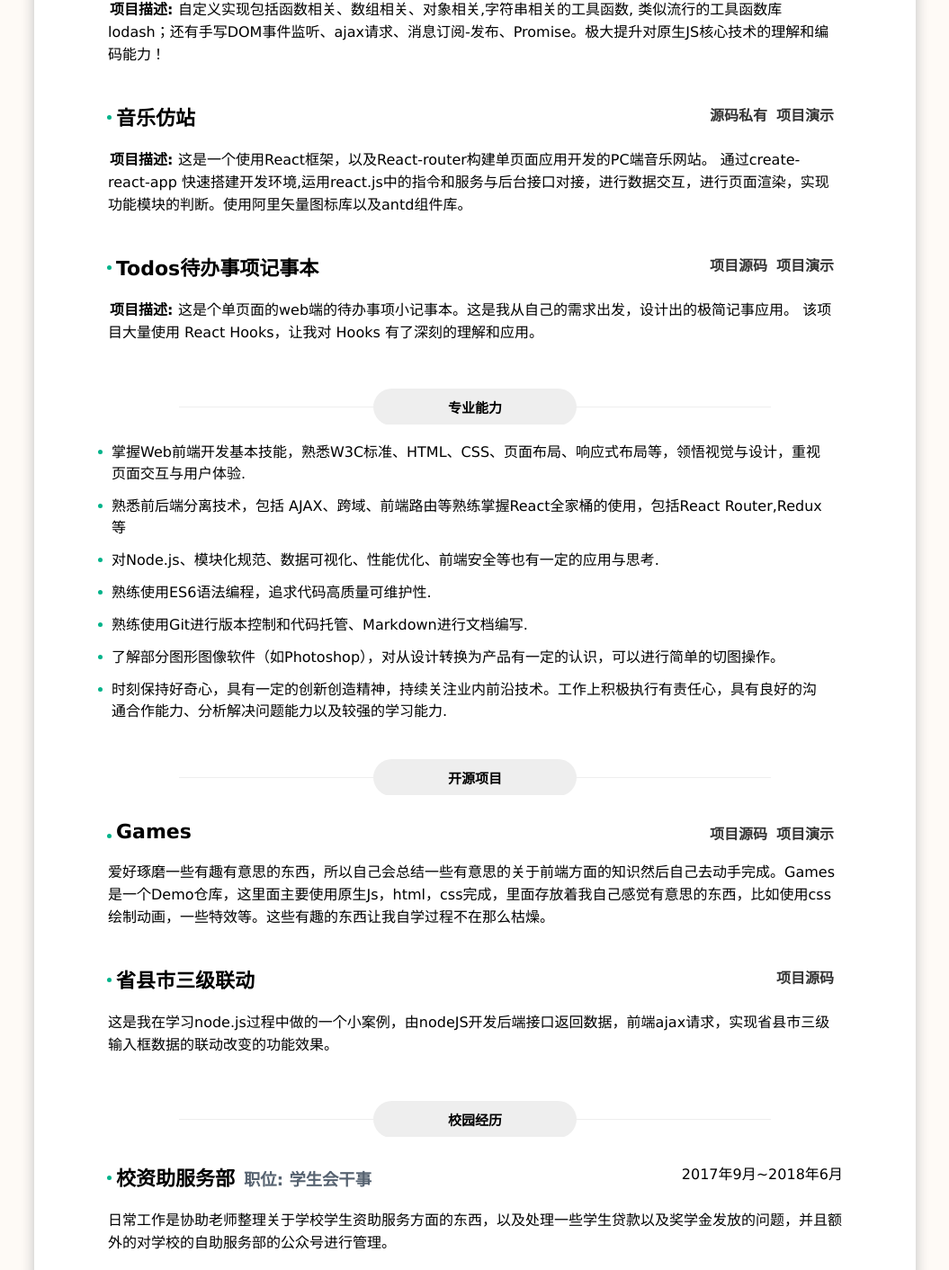
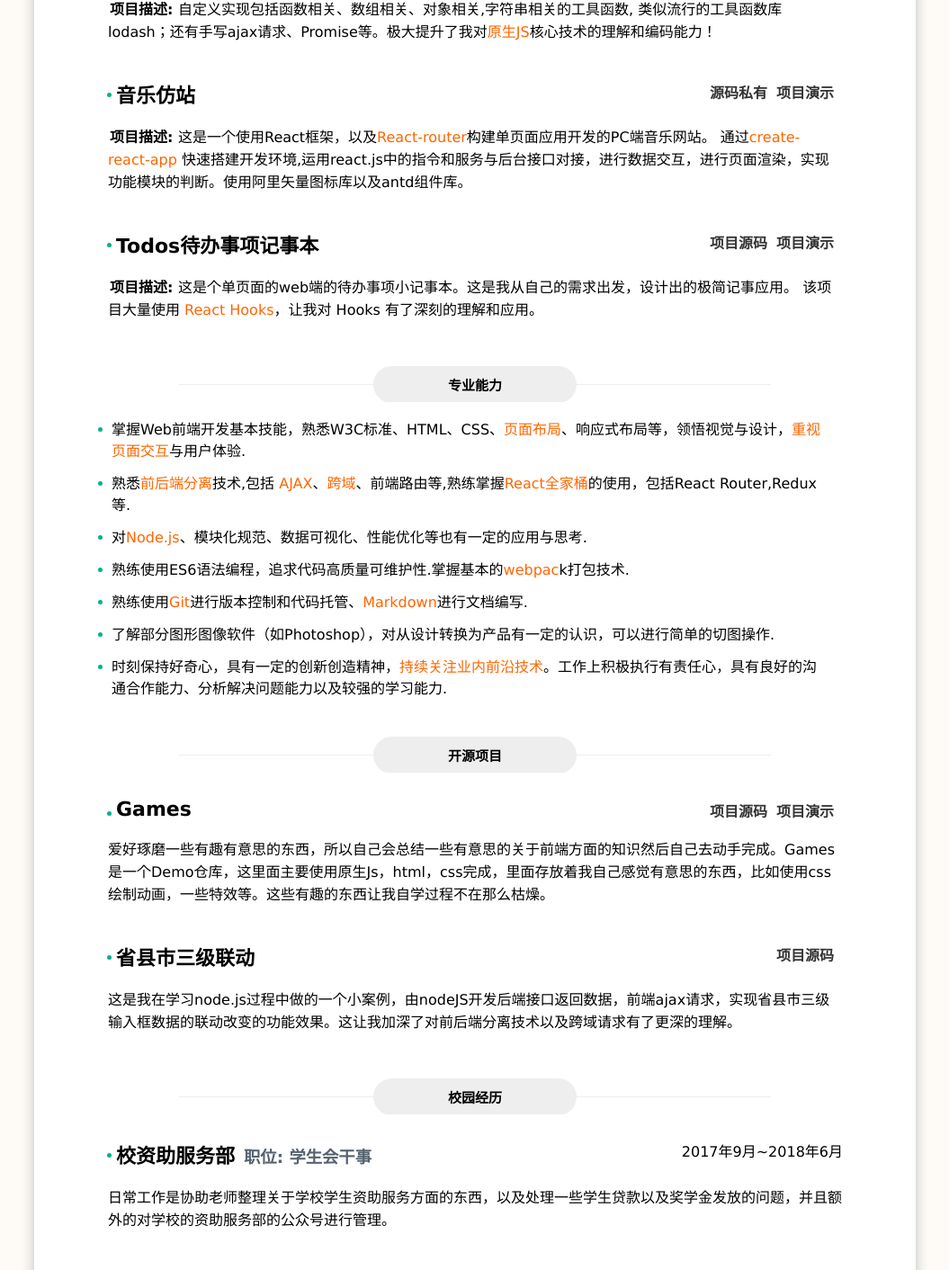
Before and after one commit to samuel-xiangpeng/display-resume, a React (Create React App) app: page /#/resume in a window 1280 px wide. Shown: the part 573-1985 px from the top of the page at 90% size, without its empty margins (112-1167 px from the left). Built offline with nearby package versions, Linux system fonts and the light colour scheme; a small style sheet from the web is missing.

Commit message:
😌修改样式文件

```diff
--- a/src/Resume.js
+++ b/src/Resume.js
@@ -50,11 +50,11 @@ const Resume = function () {
                             <header className='item-hd'>
                                 <h3><i className='dot' />自定义工具库</h3>
                                 <div className='links'>
-                                    <a rel="noreferrer" href="https://github.com/samuel-xiangpeng/toolroom" target='_blank'>项目源码</a>
-                                    <a rel="noreferrer" href="https://samuel-xiangpeng.github.io/toolroom/" target='_blank'>项目文档</a>
+                                    <a rel="noreferrer" href="https://github.com/samuel-xiangpeng/tools" target='_blank'>项目源码</a>
+                                    <a rel="noreferrer" href="https://samuel-xiangpeng.github.io/tools/#/" target='_blank'>项目文档</a>
                                 </div>
                             </header>
-                            <div className="item-bd"><span>项目描述: </span>自定义实现包括函数相关、数组相关、对象相关,字符串相关的工具函数, 类似流行的工具函数库lodash；还有手写DOM事件监听、ajax请求、消息订阅-发布、Promise。极大提升对原生JS核心技术的理解和编码能力！</div>
+                            <div className="item-bd"><span>项目描述: </span>自定义实现包括函数相关、数组相关、对象相关,字符串相关的工具函数, 类似流行的工具函数库lodash；还有手写ajax请求、Promise等。极大提升了我对<strong>原生JS</strong>核心技术的理解和编码能力！</div>
                         </div>
                         <div className="item">
                             <header className='item-hd'>
@@ -66,8 +66,8 @@ const Resume = function () {
                             </header>
                             <div className="item-bd">
                                 <span>项目描述: </span>
-                                这是一个使用React框架，以及React-router构建单页面应用开发的PC端音乐网站。
-                                通过create-react-app 快速搭建开发环境,运用react.js中的指令和服务与后台接口对接，进行数据交互，进行页面渲染，实现功能模块的判断。使用阿里矢量图标库以及antd组件库。
+                                这是一个使用React框架，以及<strong>React-router</strong>构建单页面应用开发的PC端音乐网站。
+                                通过<strong>create-react-app</strong> 快速搭建开发环境,运用react.js中的指令和服务与后台接口对接，进行数据交互，进行页面渲染，实现功能模块的判断。使用阿里矢量图标库以及antd组件库。
                             </div>
                         </div>
                         <div className="item">
@@ -81,7 +81,7 @@ const Resume = function () {
                             <div className="item-bd">
                                 <span>项目描述: </span>
                                 这是个单页面的web端的待办事项小记事本。这是我从自己的需求出发，设计出的极简记事应用。
-该项目大量使用 React Hooks，让我对 Hooks 有了深刻的理解和应用。
+该项目大量使用 <strong>React Hooks</strong>，让我对 Hooks 有了深刻的理解和应用。
                             </div>
                         </div>
                     </div>
@@ -98,13 +98,13 @@ const Resume = function () {
                     {/* 主体 */ }
                     <div className="section-bd">
                         <ul className='section-list'>
-                            <li><p className='section-content'><i className='dot' /> 掌握Web前端开发基本技能，熟悉W3C标准、HTML、CSS、页面布局、响应式布局等，领悟视觉与设计，重视页面交互与用户体验.</p></li>
-                            <li><p className='section-content'><i className='dot' /> 熟悉前后端分离技术，包括 AJAX、跨域、前端路由等熟练掌握React全家桶的使用，包括React Router,Redux等</p></li>
-                            <li><p className='section-content'><i className='dot' /> 对Node.js、模块化规范、数据可视化、性能优化、前端安全等也有一定的应用与思考.</p></li>
-                            <li><p className='section-content'><i className='dot' /> 熟练使用ES6语法编程，追求代码高质量可维护性.</p></li>
-                            <li><p className='section-content'><i className='dot' /> 熟练使用Git进行版本控制和代码托管、Markdown进行文档编写.</p></li>
-                            <li><p className='section-content'><i className='dot' /> 了解部分图形图像软件（如Photoshop），对从设计转换为产品有一定的认识，可以进行简单的切图操作。</p></li>
-                            <li><p className='section-content'><i className='dot' /> 时刻保持好奇心，具有一定的创新创造精神，持续关注业内前沿技术。工作上积极执行有责任心，具有良好的沟通合作能力、分析解决问题能力以及较强的学习能力.</p></li>
+                            <li><p className='section-content'><i className='dot' /> 掌握Web前端开发基本技能，熟悉W3C标准、HTML、CSS、<strong>页面布局</strong>、响应式布局等，领悟视觉与设计，<strong>重视页面交互</strong>与用户体验.</p></li>
+                            <li><p className='section-content'><i className='dot' /> 熟悉<strong>前后端分离</strong>技术,包括 <strong>AJAX</strong>、<strong>跨域</strong>、前端路由等,熟练掌握<strong>React全家桶</strong>的使用，包括React Router,Redux等.</p></li>
+                            <li><p className='section-content'><i className='dot' /> 对<strong>Node.js</strong>、模块化规范、数据可视化、性能优化等也有一定的应用与思考.</p></li>
+                            <li><p className='section-content'><i className='dot' /> 熟练使用ES6语法编程，追求代码高质量可维护性.掌握基本的<strong>webpac</strong>k打包技术.</p></li>
+                            <li><p className='section-content'><i className='dot' /> 熟练使用<strong>Git</strong>进行版本控制和代码托管、<strong>Markdown</strong>进行文档编写.</p></li>
+                            <li><p className='section-content'><i className='dot' /> 了解部分图形图像软件（如Photoshop），对从设计转换为产品有一定的认识，可以进行简单的切图操作.</p></li>
+                            <li><p className='section-content'><i className='dot' /> 时刻保持好奇心，具有一定的创新创造精神，<strong>持续关注业内前沿技术</strong>。工作上积极执行有责任心，具有良好的沟通合作能力、分析解决问题能力以及较强的学习能力.</p></li>
                         </ul>
                     </div>
                 </section>
@@ -137,7 +137,7 @@ const Resume = function () {
                                     {/* <a href="#/resume" target='_blank'>项目演示</a> */}
                                 </div>
                             </header>
-                            <div className="item-bd">这是我在学习node.js过程中做的一个小案例，由nodeJS开发后端接口返回数据，前端ajax请求，实现省县市三级输入框数据的联动改变的功能效果。</div>
+                            <div className="item-bd">这是我在学习node.js过程中做的一个小案例，由nodeJS开发后端接口返回数据，前端ajax请求，实现省县市三级输入框数据的联动改变的功能效果。这让我加深了对前后端分离技术以及跨域请求有了更深的理解。</div>
                         </div>
                     </div>
                 </section>
@@ -157,7 +157,7 @@ const Resume = function () {
                                 <h3><i className='dot' />校资助服务部<small>职位: 学生会干事</small></h3>
                                 <div className='time'>2017年9月~2018年6月</div>
                             </header>
-                            <div className="item-bd"><p>日常工作是协助老师整理关于学校学生资助服务方面的东西，以及处理一些学生贷款以及奖学金发放的问题，并且额外的对学校的自助服务部的公众号进行管理。</p></div>
+                            <div className="item-bd"><p>日常工作是协助老师整理关于学校学生资助服务方面的东西，以及处理一些学生贷款以及奖学金发放的问题，并且额外的对学校的资助服务部的公众号进行管理。</p></div>
                         </div>
                         <div className="item">
                             <header className='item-hd'>
@@ -170,10 +170,10 @@ const Resume = function () {
                         </div>
                         <div className="item">
                             <header className='item-hd'>
-                                <h3><i className='dot' />宁夏自治区大学生创业大赛</h3>
+                                <h3><i className='dot' />宁夏自治区大学生创新创业大赛</h3>
                                 <div className='time'>2018年4月~2018年5月</div>
                             </header>
-                            <div className="item-bd"><p>参加大学生创业大赛获得校级三等奖</p></div>
+                            <div className="item-bd"><p>这个赛事在全国每年都会举行，很荣幸在2018年跟小伙伴组队参加大学生创业大赛并且获得校级三等奖。这次比赛让我懂得在以后要敢想，更要去敢做，自己真正去做，去实现那才是真的有本事。</p></div>
                         </div>
                     </div>
                 </section>
@@ -191,7 +191,7 @@ const Resume = function () {
                         <p>我认真负责，能吃苦耐劳，能够很快的接受、适应和掌握新的事物。在工作中，我
                         的时间管理能力较强，能够认真负责的完成自己的工作。善于与人沟通，能很好的去处
                         理人际关系，生活方面，也能够和同学朋友很好的相处，互相帮助。同时，我能够严格
-要求自己，常总结以往和反省自身，并且能对未来进行规划</p>
+要求自己，常总结以往和反省自身，并且能对未来进行规划.</p>
                     </div>
                 </section>
             </section>
--- a/src/static/css/resume.css
+++ b/src/static/css/resume.css
@@ -288,6 +288,11 @@
     line-height: 2.5rem;
 }
 
+.resume .resume-bd strong {
+    color: #F60;
+    font-weight: 500;
+}
+
 @media print {
     html {
         background-color: white;
```
